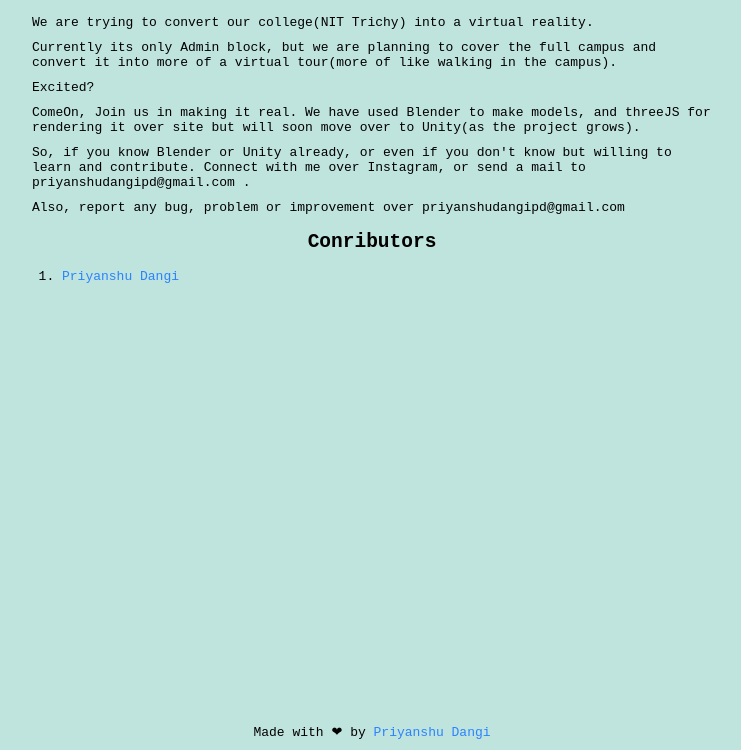
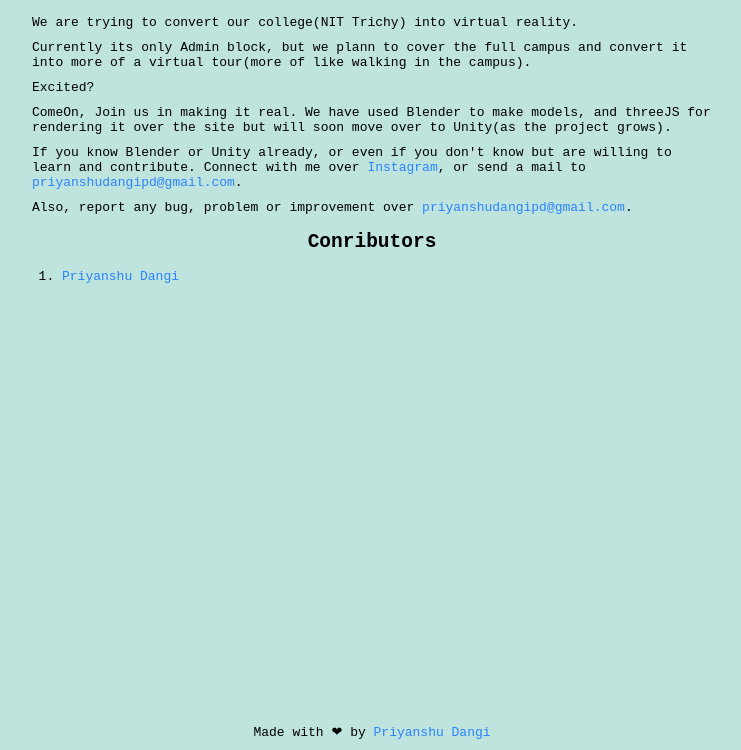
Before and after one commit to PriyanshuDangi/Virtual-NITT, a plain HTML site: page virtual/contribution/index.html in a window 1280 px wide. Shown: the part 50-800 px from the top of the page, without its empty margins (268-1009 px from the left). Drawn offline with Linux system fonts and the light colour scheme.

Commit message:
Fix some grammatical mistake

```diff
--- a/virtual/contribution/index.html
+++ b/virtual/contribution/index.html
@@ -13,22 +13,22 @@
             <h1 class="heading">Virtual NIT-T</h1>
             <div class="content">
                 <div>
-                    We are trying to convert our college(NIT Trichy) into a virtual reality.
+                    We are trying to convert our college(NIT Trichy) into virtual reality.
                 </div>
                 <div>
-                    Currently its only Admin block, but we are planning to cover the full campus and convert it into more of a virtual tour(more of like walking in the campus).
+                    Currently its only Admin block, but we plann to cover the full campus and convert it into more of a virtual tour(more of like walking in the campus).
                 </div>
                 <div>
                     Excited?
                 </div>
                 <div>
-                    ComeOn, Join us in making it real. We have used Blender to make models, and threeJS for rendering it over site but will soon move over to Unity(as the project grows).
+                    ComeOn, Join us in making it real. We have used Blender to make models, and threeJS for rendering it over the site but will soon move over to Unity(as the project grows).
                 </div>
                 <div>
-                    So, if you know Blender or Unity already, or even if you don't know but willing to learn and contribute. Connect with me over Instagram, or send a mail to priyanshudangipd@gmail.com .
+                    If you know Blender or Unity already, or even if you don't know but are willing to learn and contribute. Connect with me over <a href="https://www.instagram.com/priyanshu._.11/" target="_blank">Instagram</a>, or send a mail to <a href="mailto:priyanshudangipd@gmail.com">priyanshudangipd@gmail.com</a>.
                 </div>
                 <div>
-                    Also, report any bug, problem or improvement over priyanshudangipd@gmail.com
+                    Also, report any bug, problem or improvement over <a href="mailto:priyanshudangipd@gmail.com">priyanshudangipd@gmail.com</a>.
                 </div>
             </div>
             <div>
```
